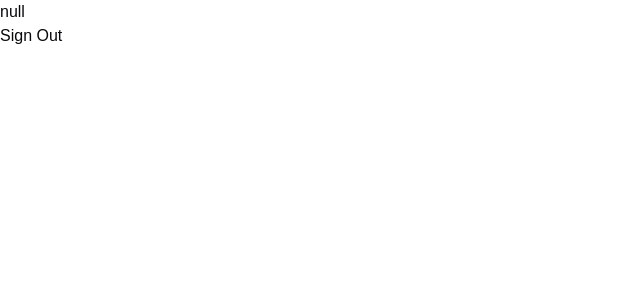
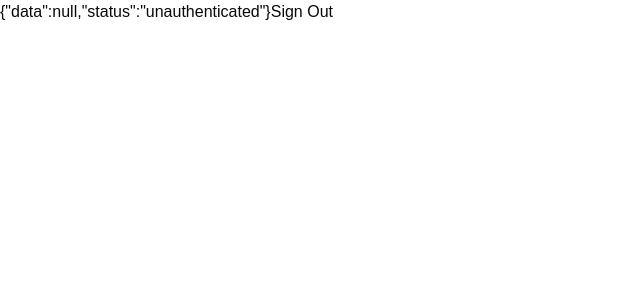
Before and after one commit to MyatSuMon253/auth-tutorial, a Next.js app: page /settings in a window 1280 px wide. Shown: the top 300 px of the page, without its empty margins (0-640 px from the left). Built offline with nearby package versions, Linux system fonts and the light colour scheme; no server answers.

Commit message:
feat: using session with session provider and signout

```diff
--- a/app/(protected)/settings/page.tsx
+++ b/app/(protected)/settings/page.tsx
@@ -1,20 +1,17 @@
-import { auth, signOut } from "@/auth";
+"use client";
+import { useSession , signOut} from "next-auth/react";
 
-const SettingsPage = async () => {
-  const session = await auth();
+const SettingsPage = () => {
+  const session = useSession();
+
+  const onClick = () => {
+    signOut();
+  };
 
   return (
     <div>
       {JSON.stringify(session)}
-      <form
-        action={async () => {
-          "use server";
-
-          await signOut();
-        }}
-      >
-        <button type="submit">Sign Out</button>
-      </form>
+      <button onClick={onClick}>Sign Out</button>
     </div>
   );
 };
--- a/app/layout.tsx
+++ b/app/layout.tsx
@@ -1,4 +1,6 @@
+import { auth } from "@/auth";
 import type { Metadata } from "next";
+import { SessionProvider } from "next-auth/react";
 import localFont from "next/font/local";
 import "./globals.css";
 
@@ -18,12 +20,15 @@
   description: "Generated by create next app",
 };
 
-export default function RootLayout({
+export default async function RootLayout({
   children,
 }: Readonly<{
   children: React.ReactNode;
 }>) {
+  const session = await auth();
+
   return (
+    <SessionProvider session={session}>
       <html lang="en" suppressHydrationWarning={true}>
         <body
           className={`${geistSans.variable} ${geistMono.variable} antialiased`}
@@ -31,5 +36,6 @@
           {children}
         </body>
       </html>
+    </SessionProvider>
   );
 }
--- a/lib/tokens.ts
+++ b/lib/tokens.ts
@@ -7,8 +7,7 @@
 
 export const generateTwoFactorToken = async (email: string) => {
   const token = crypto.randomInt(100_000, 1_000_000).toString();
-  // 15 minutes
-  const expires = new Date(new Date().getTime() + 3600 * 1000);
+  const expires = new Date(new Date().getTime() + 5 * 60 * 1000); // 5min
 
   const existingToken = await getTwoFactorTokenByEmail(email);
   if (existingToken) {
```
Lines whose indentation alone changed are shown as unchanged.
